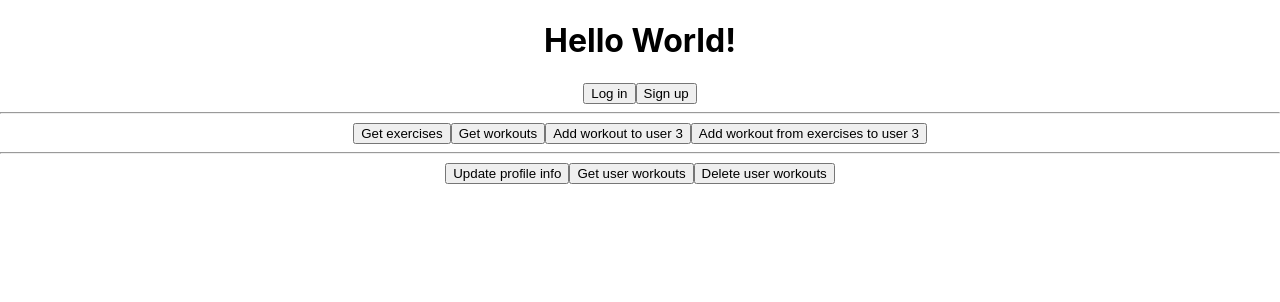
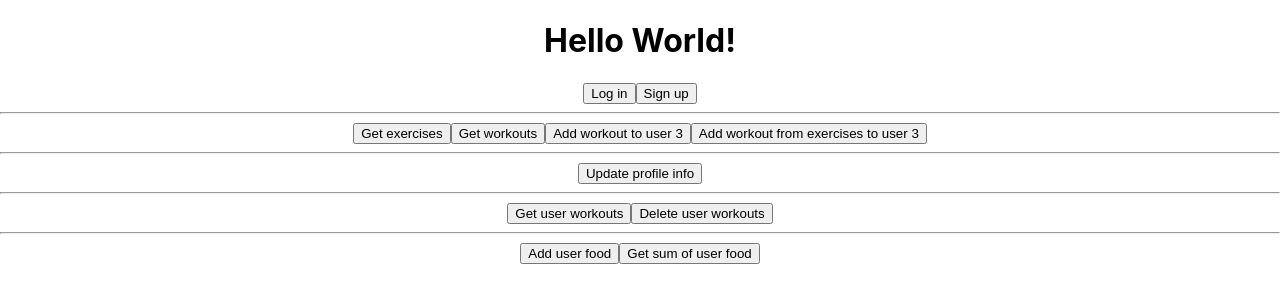
Before and after one commit to giovabos11/db-ui-team-1, a React (Create React App) app in the folder frontend/: page / in a window 1280 px wide. Shown: the top 302 px of the page. Built offline with nearby package versions, Linux system fonts and the light colour scheme.

Commit message:
Food routes created

```diff
--- a/frontend/src/App.js
+++ b/frontend/src/App.js
@@ -223,6 +223,40 @@ function App() {
             });
     };
 
+    const add_user_food = () => {
+        const data = {
+            user_id: 3,
+            name: "Chicken",
+            protein_amount: 35.0,
+            carbohidrate_amout: 200.0,
+            fat_amount: 1.6,
+        };
+
+        axios
+            .post(url + `/profile/food/${data.user_id}`, data)
+            .then((res) => {
+                alert(res.data);
+            })
+            .catch((err) => {
+                alert(err);
+            });
+    };
+
+    const get_user_food = () => {
+        const data = {
+            user_id: 3,
+        };
+
+        axios
+            .get(url + `/profile/food/${data.user_id}`)
+            .then((res) => {
+                alert(res.data);
+            })
+            .catch((err) => {
+                alert(err);
+            });
+    };
+
     return (
         <div className="App">
             <h1>Hello World!</h1>
@@ -244,8 +278,12 @@ function App() {
             <button onClick={update_profile_infomation}>
                 Update profile info
             </button>
+            <hr></hr>
             <button onClick={get_user_workouts}>Get user workouts</button>
             <button onClick={delete_user_workout}>Delete user workouts</button>
+            <hr></hr>
+            <button onClick={add_user_food}>Add user food</button>
+            <button onClick={get_user_food}>Get sum of user food</button>
         </div>
     );
 }
```
Also changed, not shown: 1 other file (tests, documents, lock files or other folders).
